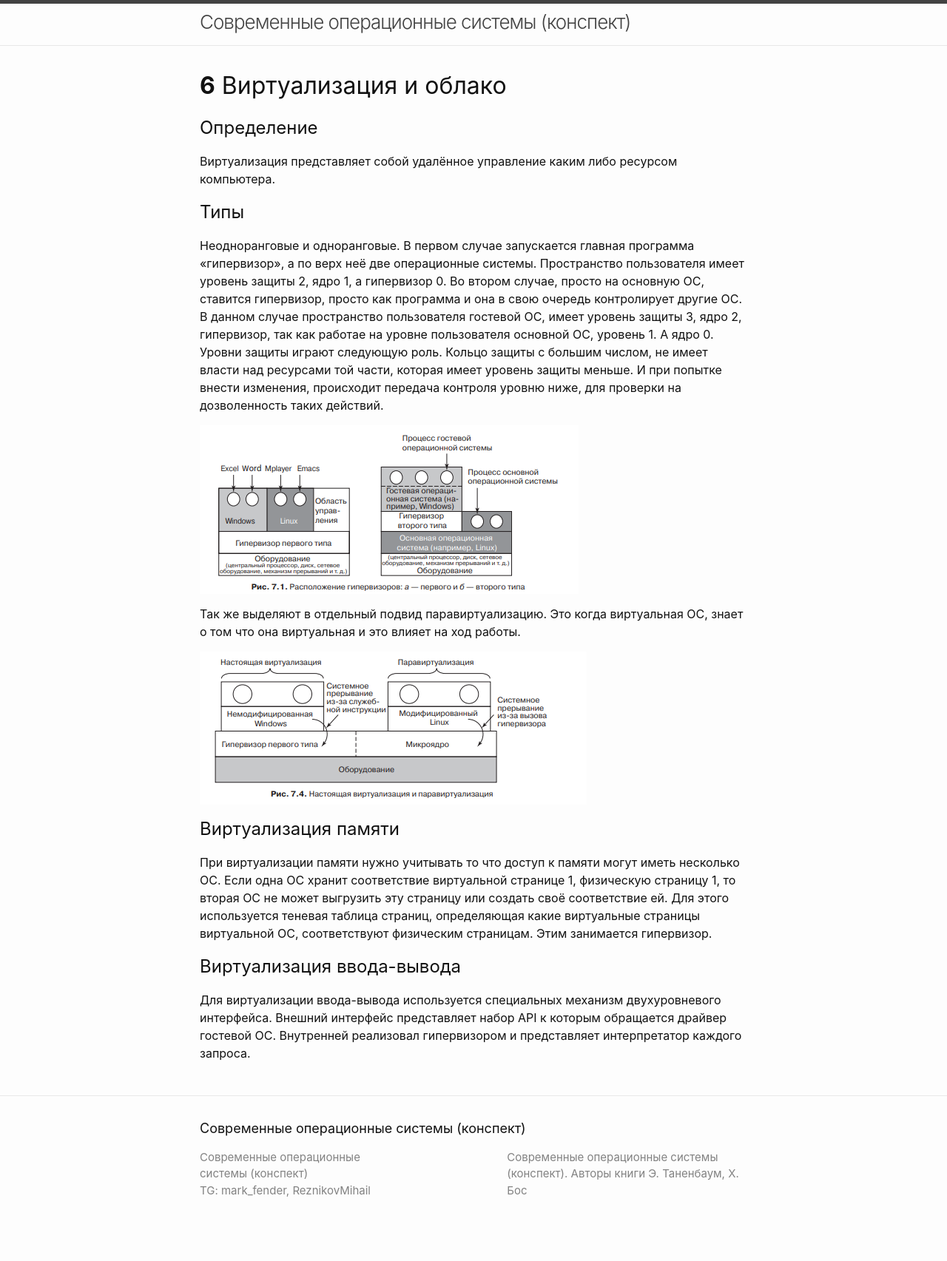
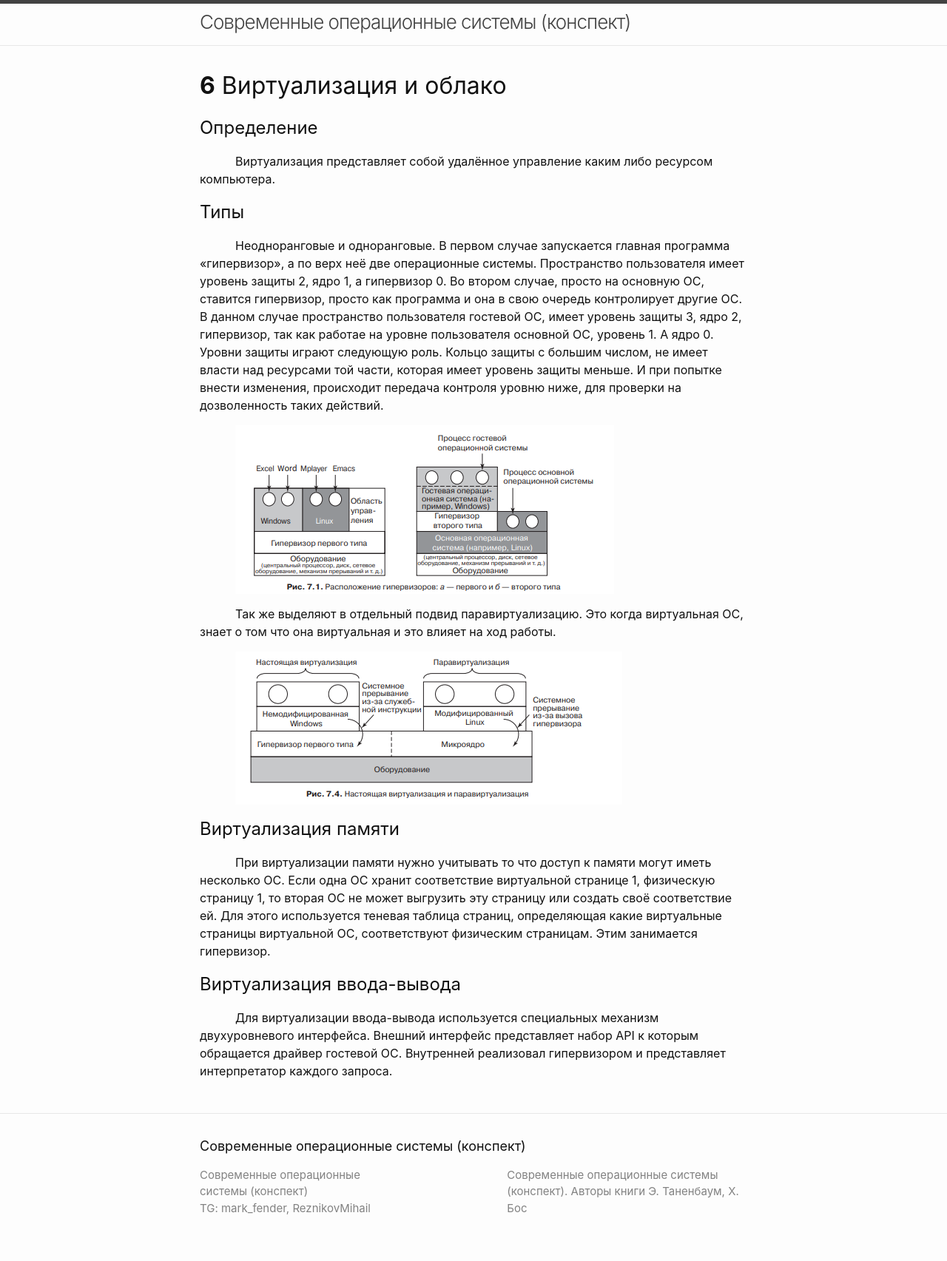
Before and after one commit to HiSparks/Modern-Operating-Systems-Notes, a Jekyll site: the page built from book/06.md, in a window 1280 px wide. Shown: the whole page at 74% size. Built offline with Jekyll 4.4.1, drawn with Linux system fonts in a browser that asks for light colours; before the commit the page ends 1681 px from its top, so only the background shows below that.

Commit message:
Minor style improvements

```diff
--- a/_sass/minima/_layout.scss
+++ b/_sass/minima/_layout.scss
@@ -178,6 +178,10 @@
 .page-content {
   padding: $spacing-unit 0;
   flex: 1;
+
+  p {
+    text-indent: $base-font-size * 3;
+  }
 }
 
 .page-heading {
```
